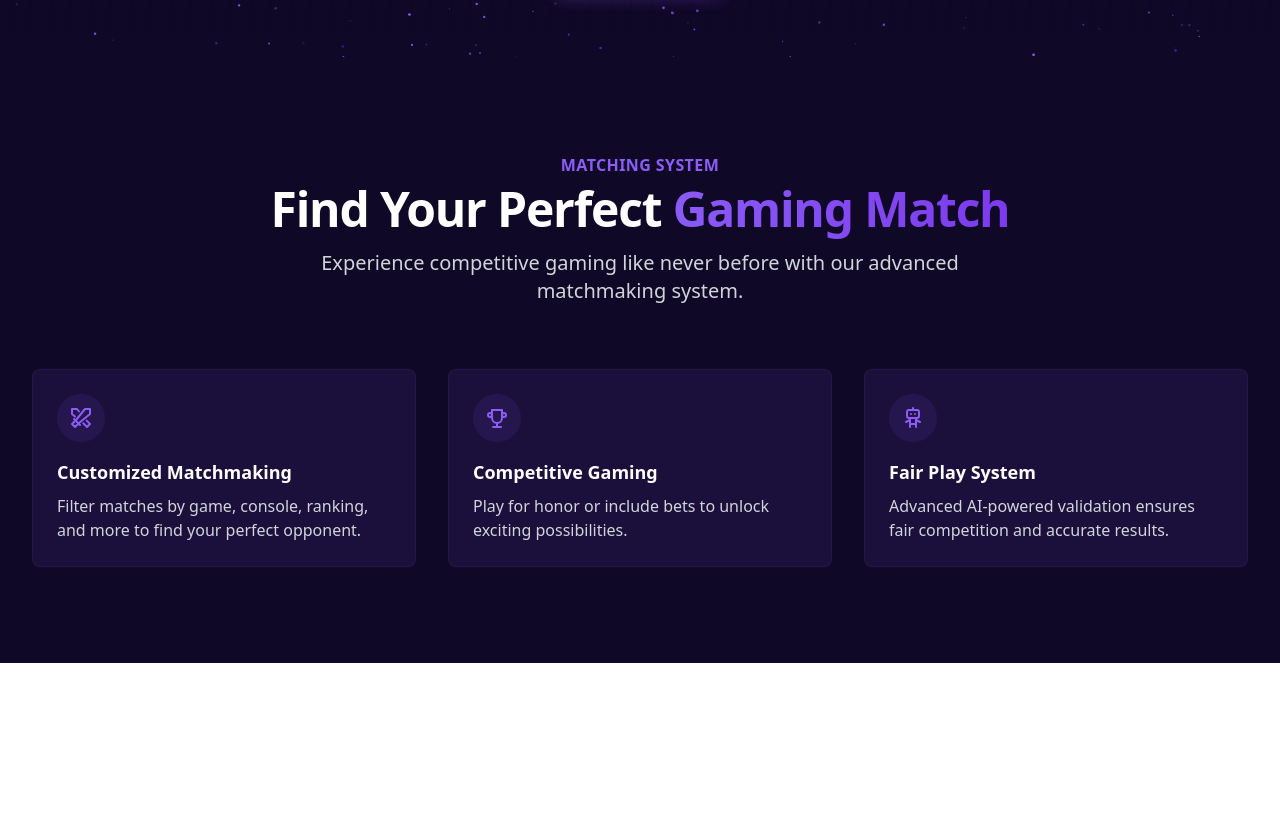
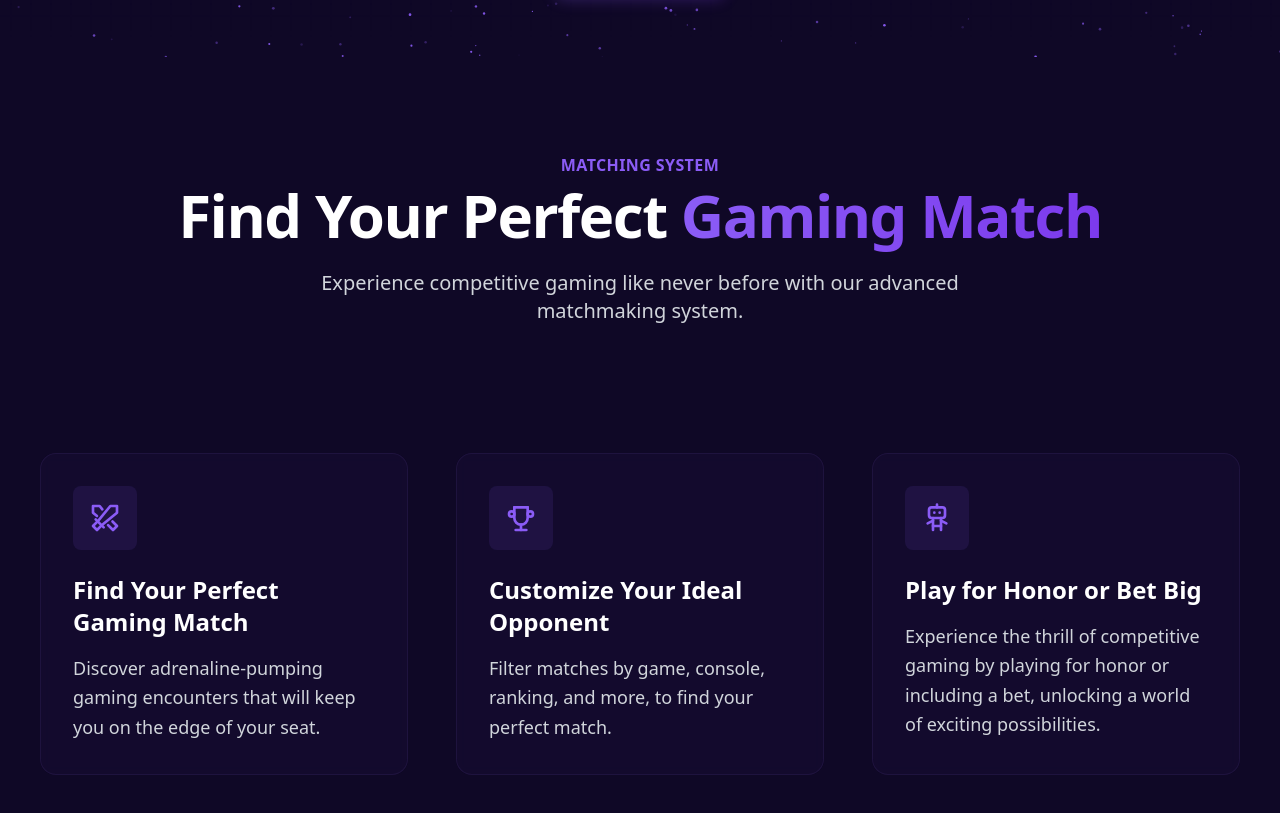
Before and after one commit to Vrzus/web-2025, a React (Vite) app: page / in a window 1280 px wide. Shown: the part 647-1460 px from the top of the page. Before the commit the page ends 1310 px from the top, so only its background shows below. Built offline with nearby package versions, Linux system fonts and the light colour scheme.

Commit message:
added matching cards

```diff
--- a/src/App.tsx
+++ b/src/App.tsx
@@ -1,8 +1,30 @@
 import { BackgroundBeams } from "components/ui/background-beams"
 import Header from "components/ui/header"
 import { IconSwords, IconTrophy, IconRobot } from '@tabler/icons-react'
+import { HoverEffect } from "components/ui/card-hover-effect"
+import { useTranslation } from 'react-i18next'
 
 const App = () => {
+  const { t } = useTranslation()
+
+  const matchingFeatures = [
+    {
+      title: t('matching.features.match.title'),
+      description: t('matching.features.match.description'),
+      icon: IconSwords,
+    },
+    {
+      title: t('matching.features.customize.title'),
+      description: t('matching.features.customize.description'),
+      icon: IconTrophy,
+    },
+    {
+      title: t('matching.features.play.title'),
+      description: t('matching.features.play.description'),
+      icon: IconRobot,
+    },
+  ];
+
   return (
     <div className="min-h-screen bg-[#0F0826] relative">
       <Header />
@@ -11,54 +33,26 @@ const App = () => {
       <div id="matching" className="py-24 relative">
         <div className="max-w-7xl mx-auto px-4 sm:px-6 lg:px-8">
           <div className="lg:text-center relative z-10">
-            <h2 className="text-base text-[#8B5CF6] font-semibold tracking-wide uppercase">Matching System</h2>
-            <p className="mt-2 text-4xl sm:text-5xl font-extrabold tracking-tight text-white">
-              Find Your Perfect
-              <span className="text-transparent bg-clip-text bg-gradient-to-r from-[#8B5CF6] to-[#7C3AED]"> Gaming Match</span>
+            <h2 className="text-base text-[#8B5CF6] font-semibold tracking-wide uppercase">
+              {t('matching.title')}
+            </h2>
+            <p className="mt-2 text-5xl sm:text-6xl font-extrabold tracking-tight text-white">
+              {t('matching.heading.start')}{" "}
+              <span className="text-transparent bg-clip-text bg-gradient-to-r from-[#8B5CF6] to-[#7C3AED]">
+                {t('matching.heading.end')}
+              </span>
             </p>
-            <p className="mt-4 max-w-2xl text-xl text-gray-300 lg:mx-auto">
-              Experience competitive gaming like never before with our advanced matchmaking system.
+            <p className="mt-6 max-w-2xl text-xl text-gray-300 lg:mx-auto">
+              {t('matching.description')}
             </p>
           </div>
 
-          <div className="mt-16">
-            <div className="grid grid-cols-1 gap-8 sm:grid-cols-2 lg:grid-cols-3">
-              {[
-                {
-                  icon: IconSwords,
-                  title: 'Customized Matchmaking',
-                  description: 'Filter matches by game, console, ranking, and more to find your perfect opponent.'
-                },
-                {
-                  icon: IconTrophy,
-                  title: 'Competitive Gaming',
-                  description: 'Play for honor or include bets to unlock exciting possibilities.'
-                },
-                {
-                  icon: IconRobot,
-                  title: 'Fair Play System',
-                  description: 'Advanced AI-powered validation ensures fair competition and accurate results.'
-                }
-              ].map((feature) => (
-                <div
-                  key={feature.title}
-                  className="relative group"
-                >
-                  <div className="absolute -inset-0.5 bg-gradient-to-r from-[#8B5CF6] to-[#4F3B82] rounded-lg blur opacity-0 group-hover:opacity-30 transition duration-500"></div>
-                  <div className="relative p-6 bg-[#1A103B] rounded-lg border border-[#4F3B82]/20 hover:border-[#4F3B82]/40 transition-colors">
-                    <div className="w-12 h-12 rounded-full bg-[#8B5CF6]/10 flex items-center justify-center mb-4">
-                      <feature.icon className="w-6 h-6 text-[#8B5CF6]" />
-                    </div>
-                    <h3 className="text-lg font-semibold text-white mb-2">
-                      {feature.title}
-                    </h3>
-                    <p className="text-base text-gray-300">
-                      {feature.description}
-                    </p>
-                  </div>
-                </div>
-              ))}
-            </div>
+          <div className="mt-20">
+            <HoverEffect items={matchingFeatures.map(feature => ({
+              title: feature.title,
+              description: feature.description,
+              icon: <feature.icon className="h-8 w-8 text-[#8B5CF6]" />,
+            }))} />
           </div>
         </div>
       </div>
--- /dev/null
+++ b/src/components/ui/card-hover-effect.tsx
@@ -0,0 +1,68 @@
+import { cn } from "lib/utils";
+import { AnimatePresence, motion } from "framer-motion";
+import { useState } from "react";
+
+export const HoverEffect = ({
+  items,
+  className,
+}: {
+  items: {
+    title: string;
+    description: string;
+    icon?: React.ReactNode;
+  }[];
+  className?: string;
+}) => {
+  let [hoveredIndex, setHoveredIndex] = useState<number | null>(null);
+
+  return (
+    <div
+      className={cn(
+        "grid grid-cols-1 md:grid-cols-2 lg:grid-cols-3 py-10 gap-8",
+        className
+      )}
+    >
+      {items.map((item, idx) => (
+        <div
+          key={item.title + idx}
+          className="relative group block p-2 h-full w-full"
+          onMouseEnter={() => setHoveredIndex(idx)}
+          onMouseLeave={() => setHoveredIndex(null)}
+        >
+          <AnimatePresence>
+            {hoveredIndex === idx && (
+              <motion.span
+                className="absolute inset-0 h-full w-full bg-gradient-to-r from-[#8B5CF6]/20 to-[#7C3AED]/20 block rounded-3xl"
+                layoutId="hoverBackground"
+                initial={{ opacity: 0 }}
+                animate={{
+                  opacity: 1,
+                  transition: { duration: 0.15 },
+                }}
+                exit={{
+                  opacity: 0,
+                  transition: { duration: 0.15, delay: 0.2 },
+                }}
+              />
+            )}
+          </AnimatePresence>
+          <div className="rounded-2xl h-full w-full p-8 border border-[#4F3B82]/20 group-hover:border-[#4F3B82]/50 relative z-20 bg-[#1A103B]/40 backdrop-blur-sm group-hover:bg-[#1A103B]/70 transition-all duration-500">
+            <div className="relative z-50">
+              <div className="p-4 bg-[#8B5CF6]/10 rounded-lg w-fit mb-6">
+                {item.icon}
+              </div>
+              <div className="space-y-4">
+                <h3 className="text-2xl font-bold text-white group-hover:text-transparent group-hover:bg-clip-text group-hover:bg-gradient-to-r group-hover:from-[#8B5CF6] group-hover:to-[#7C3AED] transition-all duration-300">
+                  {item.title}
+                </h3>
+                <p className="text-gray-300 text-lg leading-relaxed">
+                  {item.description}
+                </p>
+              </div>
+            </div>
+          </div>
+        </div>
+      ))}
+    </div>
+  );
+};
--- a/src/i18n/config.ts
+++ b/src/i18n/config.ts
@@ -26,6 +26,28 @@ i18n
             playFor: 'Play for',
             butAlwaysForHonour: 'but always for Honour.',
             description: 'Join the ultimate gaming platform where skill meets reward. Challenge players, earn honor points, and compete for real prizes.'
+          },
+          matching: {
+            title: 'Matching System',
+            heading: {
+              start: 'Find Your Perfect',
+              end: 'Gaming Match'
+            },
+            description: 'Experience competitive gaming like never before with our advanced matchmaking system.',
+            features: {
+              match: {
+                title: 'Find Your Perfect Gaming Match',
+                description: 'Discover adrenaline-pumping gaming encounters that will keep you on the edge of your seat.'
+              },
+              customize: {
+                title: 'Customize Your Ideal Opponent',
+                description: 'Filter matches by game, console, ranking, and more, to find your perfect match.'
+              },
+              play: {
+                title: 'Play for Honor or Bet Big',
+                description: 'Experience the thrill of competitive gaming by playing for honor or including a bet, unlocking a world of exciting possibilities.'
+              }
+            }
           }
         }
       },
@@ -42,6 +64,28 @@ i18n
             playFor: 'Juega por',
             butAlwaysForHonour: 'pero siempre por Honor.',
             description: 'Únete a la plataforma definitiva de juegos donde la habilidad se encuentra con la recompensa. Desafía a jugadores, gana puntos de honor y compite por premios reales.'
+          },
+          matching: {
+            title: 'Sistema de Emparejamiento',
+            heading: {
+              start: 'Encuentra tu',
+              end: 'Partida Perfecta'
+            },
+            description: 'Experimenta los juegos competitivos como nunca antes con nuestro avanzado sistema de emparejamiento.',
+            features: {
+              match: {
+                title: 'Encuentra tu Partida Perfecta',
+                description: 'Descubre encuentros de juego llenos de adrenalina que te mantendrán al borde de tu asiento.'
+              },
+              customize: {
+                title: 'Personaliza tu Oponente Ideal',
+                description: 'Filtra partidas por juego, consola, ranking y más, para encontrar tu rival perfecto.'
+              },
+              play: {
+                title: 'Juega por Honor o Apuesta a lo Grande',
+                description: 'Experimenta la emoción de los juegos competitivos jugando por honor o incluyendo una apuesta, desbloqueando un mundo de posibilidades emocionantes.'
+              }
+            }
           }
         }
       }
```
